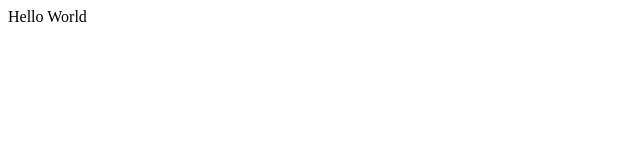
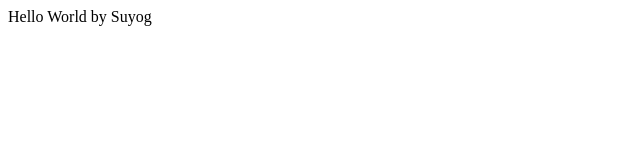
Before and after one commit to suyogkokaje/Vercel-CI-CD, a plain HTML site: page index.html in a window 1280 px wide. Shown: the full height of the page, 0-640 px from the left. Drawn offline with Linux system fonts and the light colour scheme.

Commit message:
made critical changes

```diff
--- a/index.html
+++ b/index.html
@@ -7,6 +7,6 @@
     <title>Document</title>
 </head>
 <body>
-    Hello World
+    Hello World by Suyog
 </body>
 </html>
```
